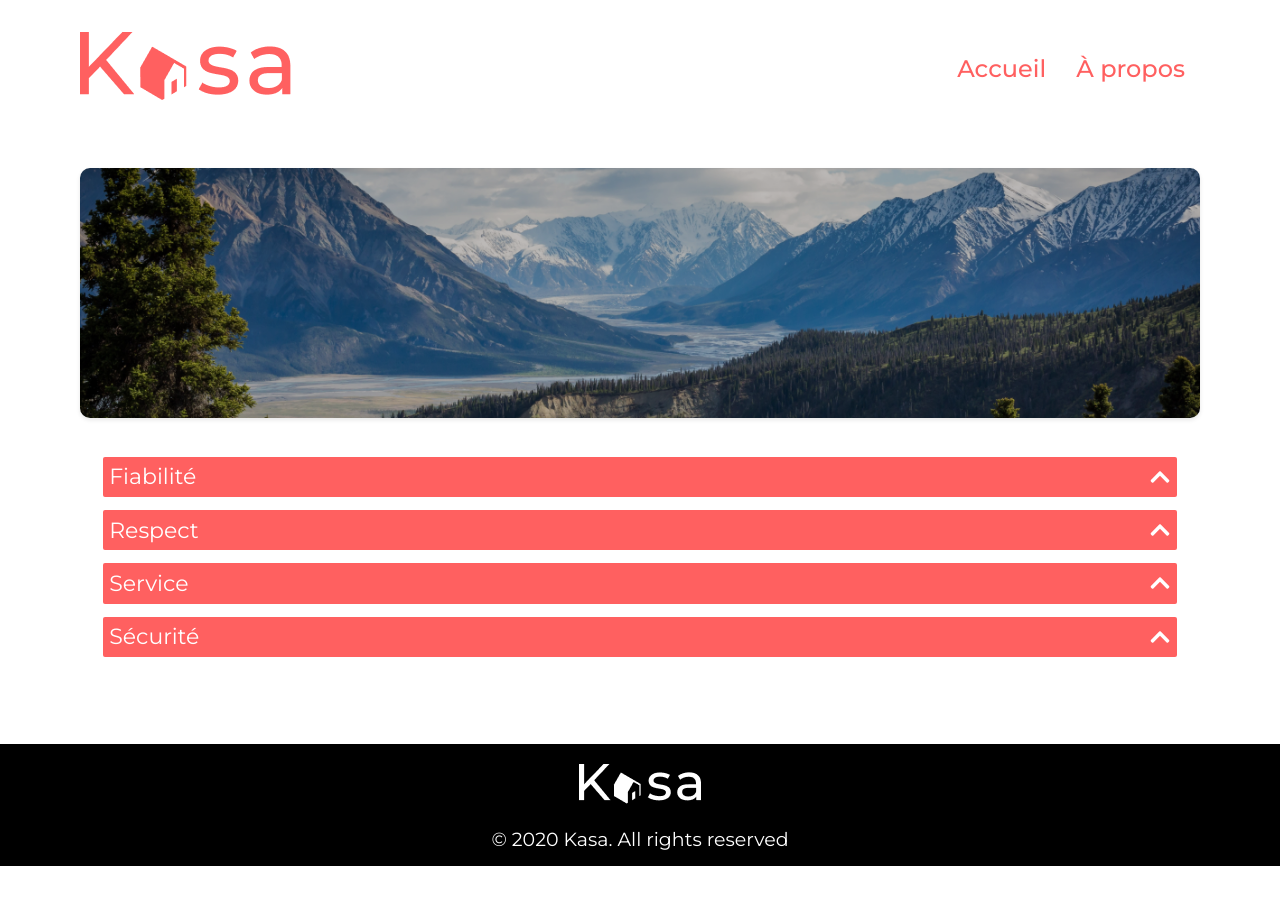
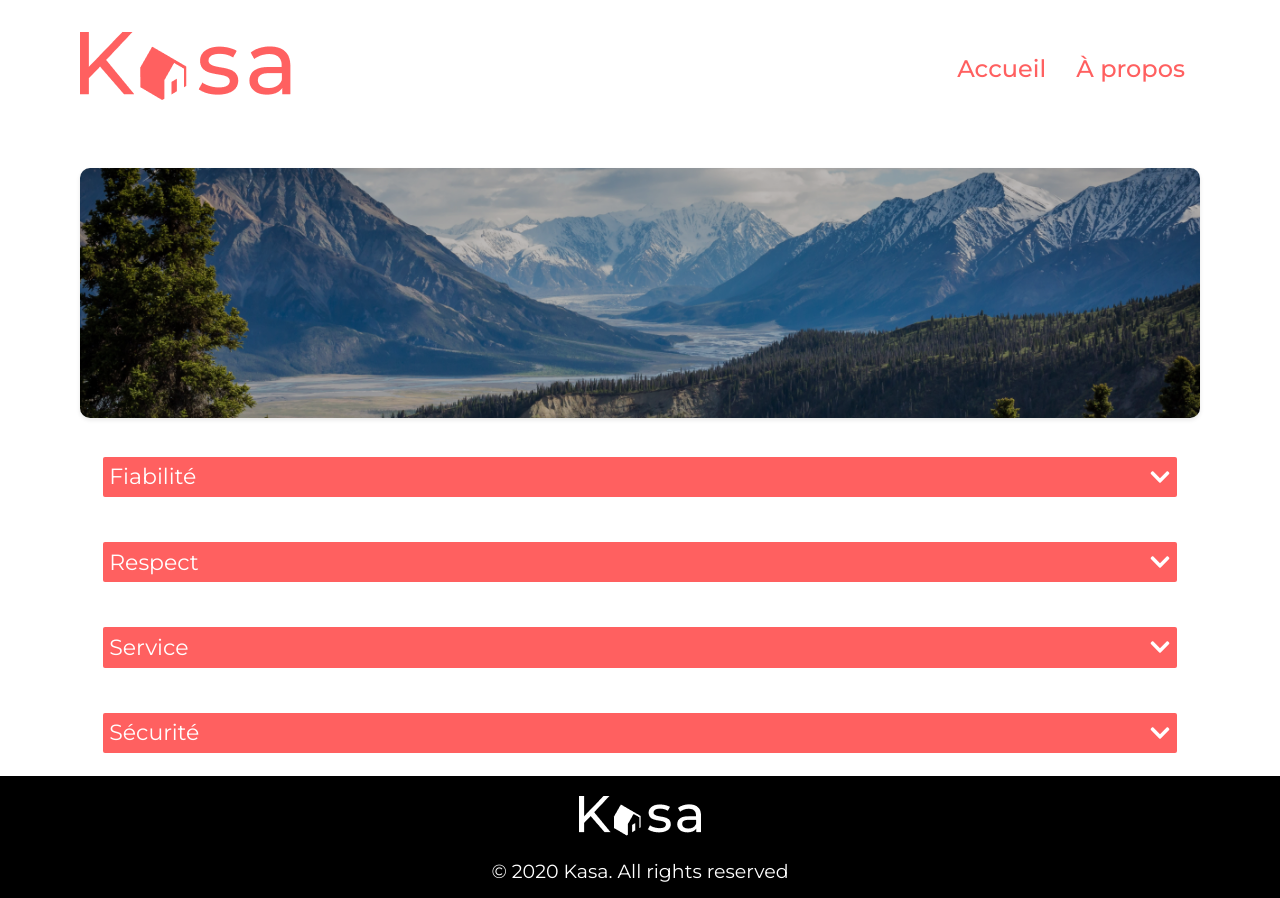
Before and after one commit to sulirb/Kasa--P6, a React (Vite) app: page /about in a window 1280 px wide. Before the commit the page ends 866 px from the top, so only its background shows below. Built offline with nearby package versions, Linux system fonts and the light colour scheme.

Commit message:
post mentorat

```diff
--- a/src/components/card.jsx
+++ b/src/components/card.jsx
@@ -1,16 +1,17 @@
 import PropTypes from "prop-types";
 import "./card.scss";
+import { Link } from "react-router-dom";
 
 function Card({ picture, title, href }) {
   return (
-    <a href={href} className="card">
+    <Link to={href} className="card">
       <div className="card__container">
         <img src={picture} alt="logo" className="card__container__picture" />
         <div className="card__container__title">
           <span className="card__container__title__span">{title}</span>
         </div>
       </div>
-    </a>
+    </Link>
   );
 }
 
--- a/src/components/collapse.jsx
+++ b/src/components/collapse.jsx
@@ -1,74 +1,26 @@
 import { useState } from "react";
 import { FaChevronUp, FaChevronDown } from "react-icons/fa";
 import "./collapse.scss";
+import PropTypes from "prop-types";
 
-function Collapse() {
-  const [open, setOpen] = useState([false, false, false, false]);
+function Collapse({ title, children }) {
+  const [open, setOpen] = useState(false);
+  const toggleOpen = () => setOpen((open) => !open);
+  return (
+    <div className="collapse-container">
+      <div className="collapse-container__toggle" onClick={toggleOpen}>
+        <span>{title}</span>
+        {open ? <FaChevronUp /> : <FaChevronDown />}
+      </div>
 
-  return (
-    <ul className="collapse-container">
-      <li
-        className="collapse-container__toggle"
-        onClick={() => setOpen([!open[0], false, false, false])}
-      >
-        <span>Fiabilité</span>
-        {open[0] ? <FaChevronDown /> : <FaChevronUp />}
-      </li>
-
-      {open[0] && (
-        <p className="collapse-container__toggle__p">
-          Les annonces postées sur Kasa garantissent une fiabilité totale. Les
-          photos sont conformes aux logements, et toutes les informations sont
-          régulièrement vérifiées par nos équipes.
-        </p>
-      )}
-      <li
-        className="collapse-container__toggle"
-        onClick={() => setOpen([false, !open[1], false, false])}
-      >
-        <span>Respect</span>
-        {open[1] ? <FaChevronDown /> : <FaChevronUp />}
-      </li>
-      {open[1] && (
-        <p className="collapse-container__toggle__p">
-          La bienveillance fait partie des valeurs fondatrices de Kasa. Tout
-          comportement discriminatoire ou de perturbation du voisinage
-          entraînera une exclusion de notre plateforme.
-        </p>
-      )}
-      <li
-        className="collapse-container__toggle"
-        onClick={() => setOpen([false, false, !open[2], false])}
-      >
-        <span>Service</span>
-        {open[2] ? <FaChevronDown /> : <FaChevronUp />}
-      </li>
-      {open[2] && (
-        <p className="collapse-container__toggle__p">
-          Nos équipes se tiennent à votre disposition pour vous fournir une
-          expérience parfaite. N&apos;hésitez pas à nous contacter si vous avez
-          la moindre question.
-        </p>
-      )}
-      <li
-        className="collapse-container__toggle"
-        onClick={() => setOpen([false, false, false, !open[3]])}
-      >
-        <span>Sécurité</span>
-        {open[3] ? <FaChevronDown /> : <FaChevronUp />}
-      </li>
-      {open[3] && (
-        <p className="collapse-container__toggle__p">
-          La sécurité est la priorité de Kasa. Aussi bien pour nos hôtes que
-          pour les voyageurs, chaque logement correspond aux critères de
-          sécurité établis par nos services. En laissant une note aussi bien à
-          l&apos;hôte qu&apos;au locataire, cela permet à nos équipes de
-          vérifier que les standards sont bien respectés. Nous organisons
-          également des ateliers sur la sécurité domestique pour nos hôtes.
-        </p>
-      )}
-    </ul>
+      {open && <p className="collapse-container__toggle_p">{children}</p>}
+    </div>
   );
 }
 
+Collapse.propTypes = {
+  title: PropTypes.string.isRequired,
+  children: PropTypes.string.isRequired,
+};
+
 export default Collapse;
--- a/src/components/collapse.scss
+++ b/src/components/collapse.scss
@@ -3,7 +3,7 @@
 .collapse-container {
   display: flex;
   flex-direction: column;
-  margin: 2rem 6rem 5rem;
+  margin: 2rem 6rem 1rem;
   padding: 0;
 
   &__toggle {
@@ -19,7 +19,7 @@
     color: #ffffff;
     cursor: pointer;
 
-    &__p {
+    &_p {
       color: $primary-color;
       font-size: 24px;
       font-weight: 400;
--- a/src/components/header.jsx
+++ b/src/components/header.jsx
@@ -1,5 +1,6 @@
 import Logo from "../assets/logo.png";
 import "./header.scss";
+import { Link } from "react-router-dom";
 
 function Header() {
   return (
@@ -10,14 +11,14 @@ function Header() {
       <nav className="header__nav">
         <ul className="header__nav__ul">
           <li>
-            <a className="header__nav__ul__li__a" href="/">
+            <Link to="/" className="header__nav__ul__li__a">
               Accueil
-            </a>
+            </Link>
           </li>
           <li>
-            <a className="header__nav__ul__li__a" href="/about">
+            <Link to="/about" className="header__nav__ul__li__a">
               À propos
-            </a>
+            </Link>
           </li>
         </ul>
       </nav>
--- a/src/pages/about.jsx
+++ b/src/pages/about.jsx
@@ -5,7 +5,29 @@ function Propos() {
   return (
     <section>
       <AboutBanner />
-      <Collapse />
+      <Collapse title="Fiabilité">
+        Les annonces postées sur Kasa garantissent une fiabilité totale. Les
+        photos sont conformes aux logements, et toutes les informations sont
+        régulièrement vérifiées par nos équipes.
+      </Collapse>
+      <Collapse title="Respect">
+        La bienveillance fait partie des valeurs fondatrices de Kasa. Tout
+        comportement discriminatoire ou de perturbation du voisinage entraînera
+        une exclusion de notre plateforme.
+      </Collapse>
+      <Collapse title="Service">
+        Nos équipes se tiennent à votre disposition pour vous fournir une
+        expérience parfaite. N'hésitez pas à nous contacter si vous avez la
+        moindre question.
+      </Collapse>
+      <Collapse title="Sécurité">
+        La sécurité est la priorité de Kasa. Aussi bien pour nos hôtes que pour
+        les voyageurs, chaque logement correspond aux critères de sécurité
+        établis par nos services. En laissant une note aussi bien à l'hôte qu'au
+        locataire, cela permet à nos équipes de vérifier que les standards sont
+        bien respectés. Nous organisons également des ateliers sur la sécurité
+        domestique pour nos hôtes.
+      </Collapse>
     </section>
   );
 }
--- a/src/pages/error.jsx
+++ b/src/pages/error.jsx
@@ -1,4 +1,5 @@
 import "./error.scss";
+import { Link } from "react-router-dom";
 
 function Error() {
   return (
@@ -7,9 +8,9 @@ function Error() {
       <p className="message__oups">
         Oups! La page que vous demandez n&apos;existe pas.
       </p>
-      <a href="/" className="message__ret">
+      <Link to="/" className="message__ret">
         Retournez sur la page d&apos;accueil.
-      </a>
+      </Link>
     </div>
   );
 }
--- a/src/pages/home.jsx
+++ b/src/pages/home.jsx
@@ -1,11 +1,11 @@
 import Card from "../components/card";
-import { useFetch } from "../utils/api";
+import { useFetchHouses } from "../utils/api";
 import "./home.scss";
 import { HomeBanner } from "../components/banner";
 import Error from "./error";
 
 function Home() {
-  const { data, isLoading, error } = useFetch();
+  const { data, isLoading, error } = useFetchHouses();
 
   if (isLoading) {
     return <div>Loading...</div>;
@@ -19,7 +19,12 @@ function Home() {
       <HomeBanner />
       <section className="grid-container">
         {data.map((item) => (
-          <Card key={item.id} title={item.title} picture={item.cover} />
+          <Card
+            key={item.id}
+            title={item.title}
+            picture={item.cover}
+            href={`/logement/${item.id}`}
+          />
         ))}
       </section>
     </div>
--- a/src/pages/logement.jsx
+++ b/src/pages/logement.jsx
@@ -1,5 +1,16 @@
+import { useParams } from "react-router-dom";
+import { useFetchHouse } from "../utils/api";
+
 function Fiche() {
-  return <h1> Fiche logement </h1>;
+  let { ficheNumber } = useParams();
+  const { data, isLoading, error } = useFetchHouse(ficheNumber);
+
+  return (
+    <>
+      <pre> {JSON.stringify(data, null, 2)}</pre>
+      <h1> Fiche logement {ficheNumber} </h1>;{" "}
+    </>
+  );
 }
 
 export default Fiche;
--- a/src/utils/api.jsx
+++ b/src/utils/api.jsx
@@ -1,6 +1,6 @@
 import { useState, useEffect } from "react";
 
-export function useFetch() {
+export function useFetch(method, url, body, options = {}) {
   const [data, setData] = useState([]);
   const [error, setError] = useState(false);
   const [isLoading, setLoading] = useState(true);
@@ -8,7 +8,7 @@ export function useFetch() {
   useEffect(() => {
     async function fetchData() {
       try {
-        const response = await fetch("data.json");
+        const response = await fetch(url, { method, body, ...options });
         const houseList = await response.json();
         setData(houseList);
       } catch (err) {
@@ -18,7 +18,14 @@ export function useFetch() {
       }
     }
     fetchData();
-  }, []);
+  }, [method, url, body, options]);
 
   return { isLoading, data, error };
 }
+
+export const useFetchHouses = () => useFetch("GET", "/data.json");
+export const useFetchHouse = (id) => {
+  const { data, ...rest } = useFetch("GET", "/data.json");
+  const house = data.find((house) => house.id === id);
+  return { data: house, ...rest };
+};
```
